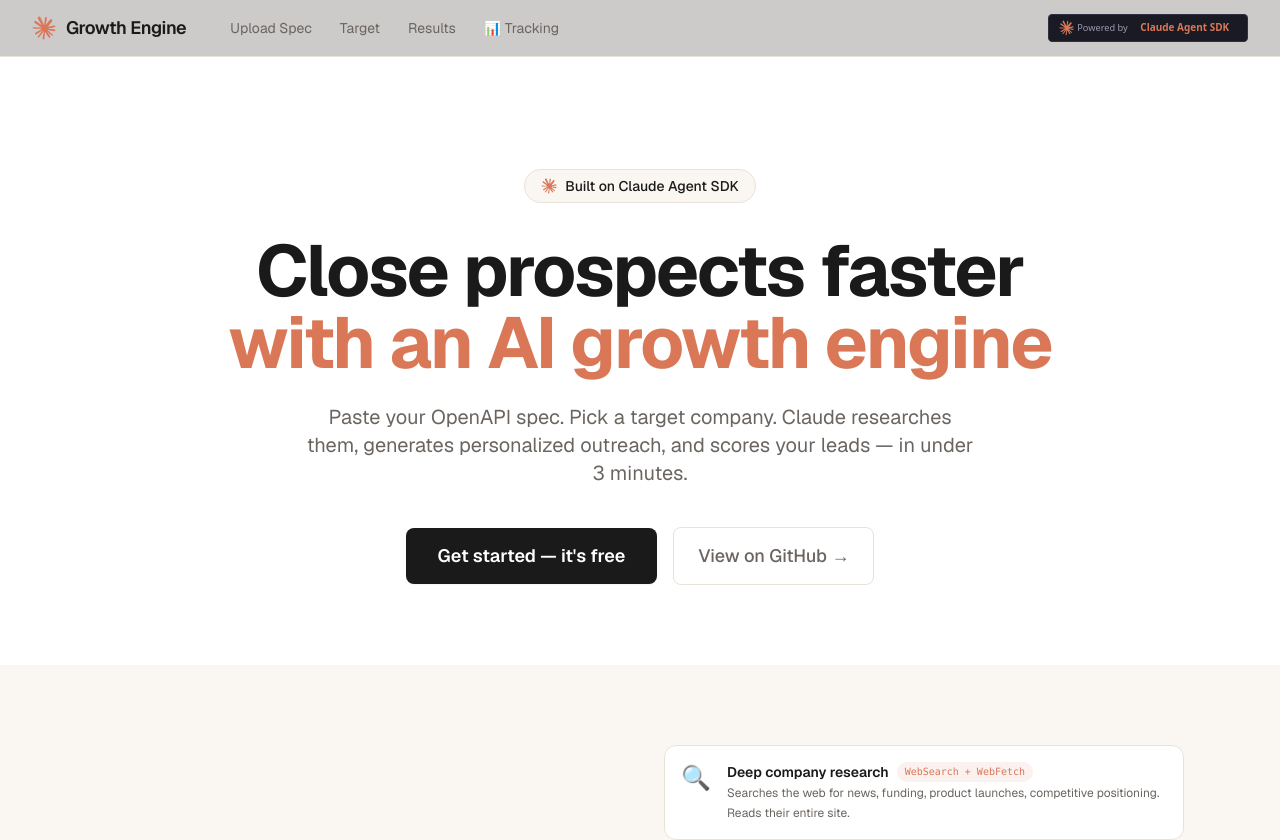
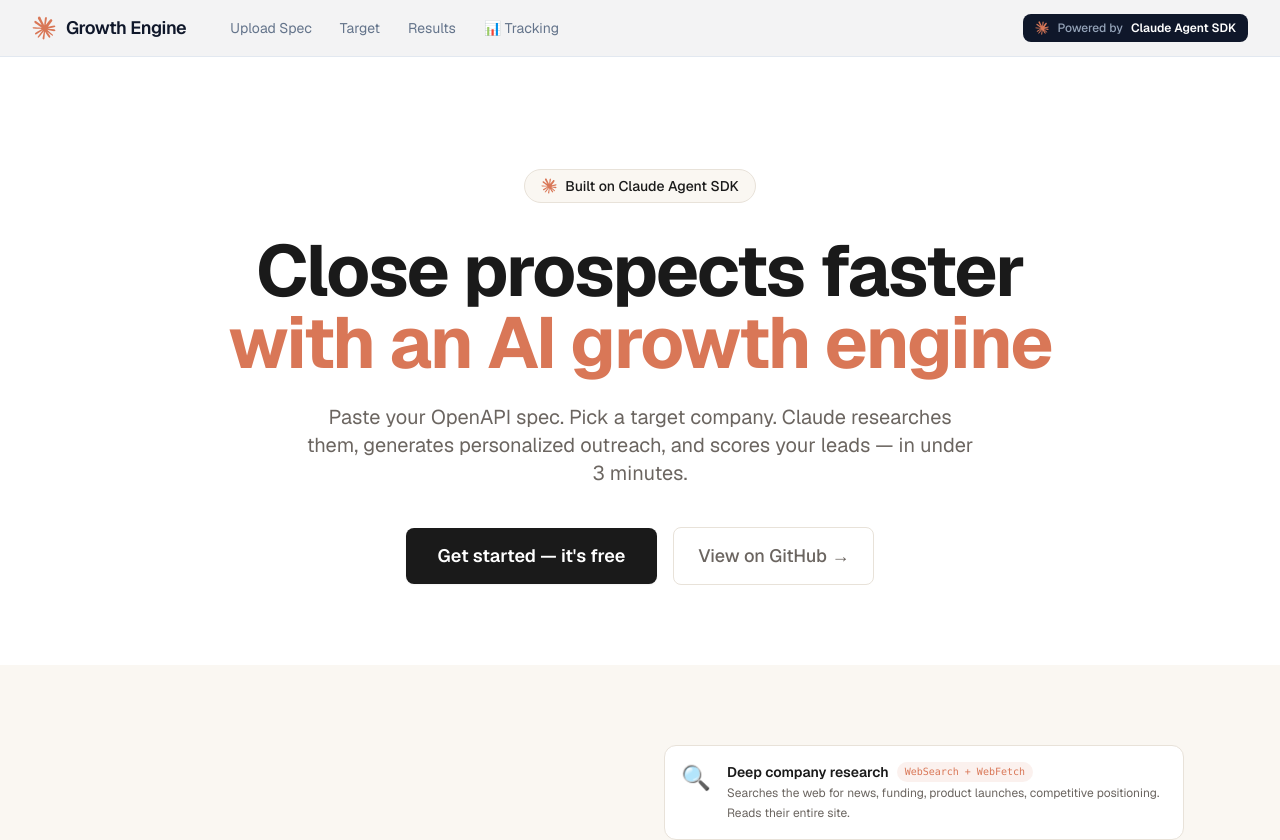
Before and after one commit to zackproser/claude-growth-engine, a Next.js app: page / in a window 1280 px wide. Shown: the top 840 px of the page. Built offline with nearby package versions, Linux system fonts and the light colour scheme.

Commit message:
fix: nav bar — white bg with clean slate border, inline Powered by badge

```diff
--- a/src/components/Navigation.tsx
+++ b/src/components/Navigation.tsx
@@ -15,13 +15,13 @@
   const pathname = usePathname();
 
   return (
-    <nav className="bg-cream/80 backdrop-blur-md border-b border-anthropic-border sticky top-0 z-50">
+    <nav className="bg-white/95 backdrop-blur-md border-b border-slate-200 sticky top-0 z-50">
       <div className="max-w-7xl mx-auto px-4 sm:px-6 lg:px-8">
         <div className="flex justify-between items-center h-14">
           <div className="flex items-center gap-8">
             <Link href="/" className="flex items-center gap-2.5">
               <Image src="/claude-logo.svg" alt="Claude" width={24} height={24} />
-              <span className="text-lg font-semibold text-text-dark tracking-tight">Growth Engine</span>
+              <span className="text-lg font-semibold text-slate-900 tracking-tight">Growth Engine</span>
             </Link>
             <div className="hidden sm:flex items-center gap-1">
               {navLinks.map((link) => (
@@ -31,7 +31,7 @@
                   className={`px-3 py-1.5 rounded-md text-sm transition-colors ${
                     pathname === link.href
                       ? 'text-primary bg-primary/10 font-medium'
-                      : 'text-text-muted hover:text-text-dark hover:bg-light-alt'
+                      : 'text-slate-500 hover:text-slate-900 hover:bg-slate-50'
                   }`}
                 >
                   {link.label}
@@ -39,7 +39,11 @@
               ))}
             </div>
           </div>
-          <Image src="/powered-by-claude.svg" alt="Powered by Claude Agent SDK" width={200} height={28} />
+          <div className="flex items-center gap-2 bg-slate-900 text-white px-3 py-1.5 rounded-lg text-xs font-medium">
+            <Image src="/claude-logo.svg" alt="" width={14} height={14} />
+            <span className="text-slate-400">Powered by</span>
+            <span className="font-semibold">Claude Agent SDK</span>
+          </div>
         </div>
       </div>
     </nav>
```
